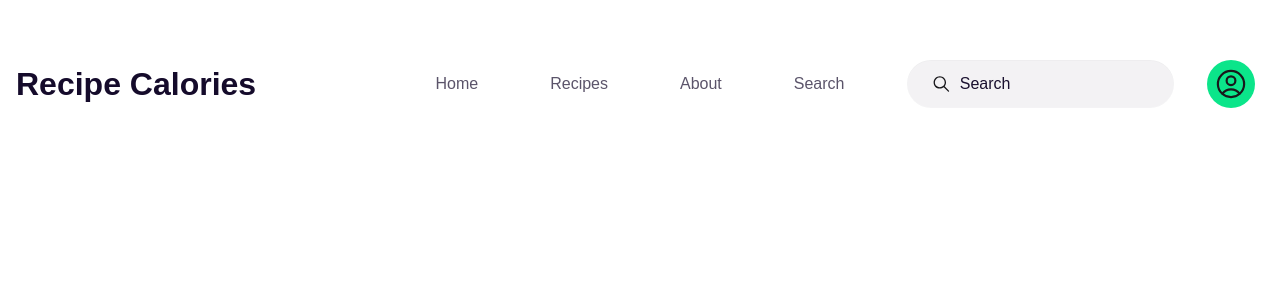
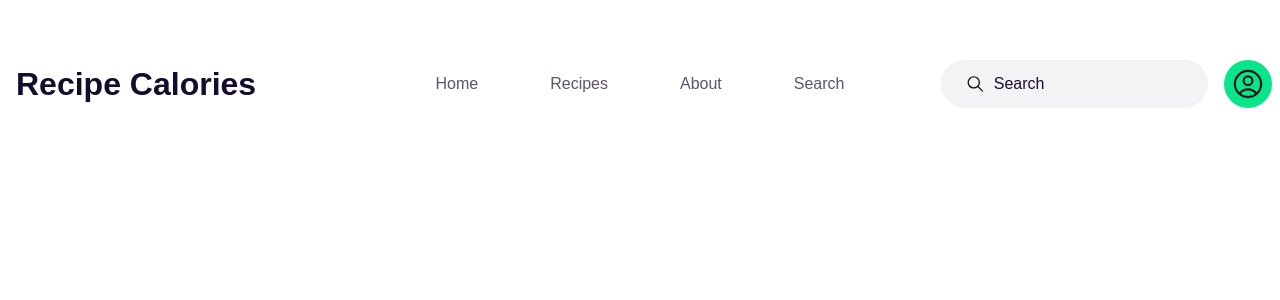
Before and after one commit to MonjurElahiTouheed/chefs-table, a React (Vite) app: page / in a window 1280 px wide. Shown: the top 300 px of the page. Built offline with nearby package versions, Linux system fonts and the light colour scheme.

Commit message:
user button bug fix on hover

```diff
--- a/src/components/Navbar/Navbar.jsx
+++ b/src/components/Navbar/Navbar.jsx
@@ -43,7 +43,7 @@ const Navbar = () => {
                             <input type="text" placeholder="Search" className="placeholder:text-base font-lexend placeholder:text-[rgba(21,11,43,0.98)]" />
                         </label>
                         <div className="dropdown dropdown-end">
-                            <div tabIndex={0} role="button" className="btn btn-ghost avatar">
+                            <div tabIndex={0} role="button" className="avatar">
                                 <div className="w-12 rounded-full bg-[#0BE58A] relative">
                                     <HiOutlineUserCircle size={35} className='absolute left-1/2 top-1/2 -translate-x-1/2 -translate-y-1/2' />
                                 </div>
```
